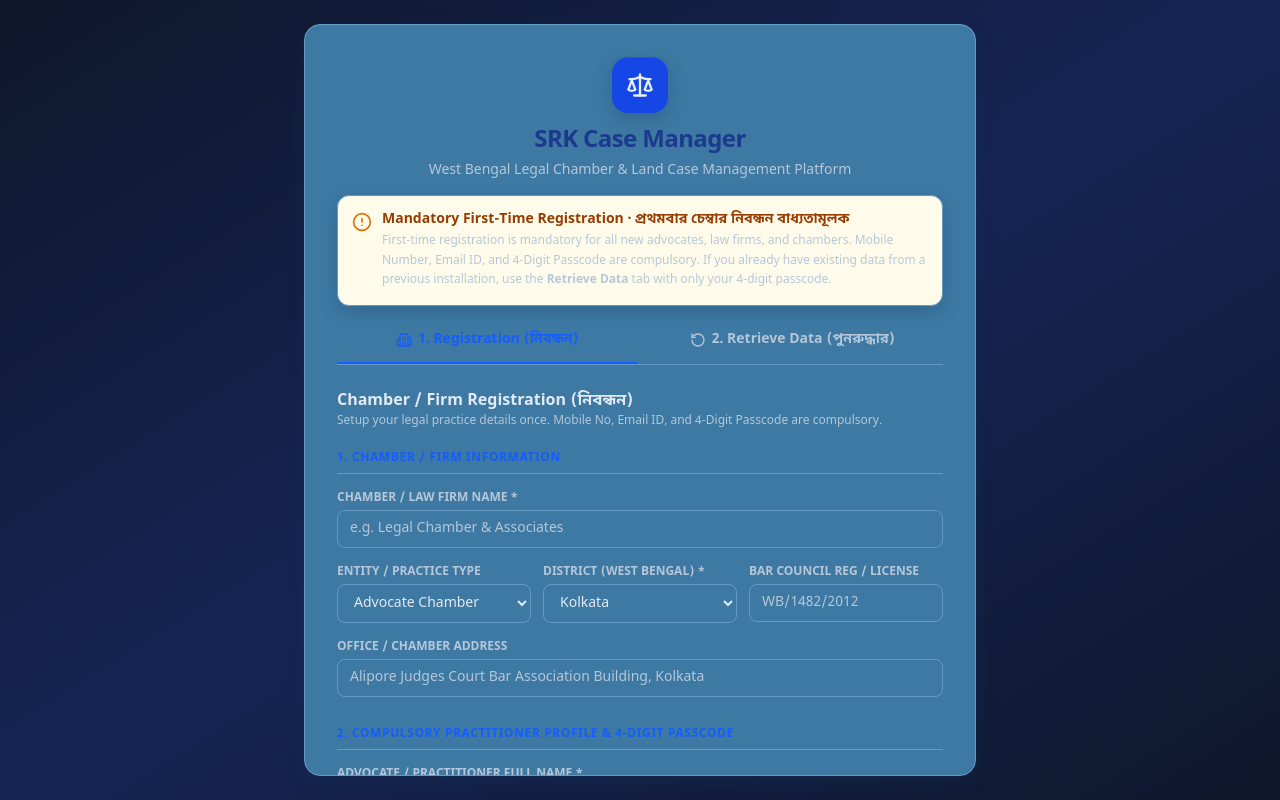
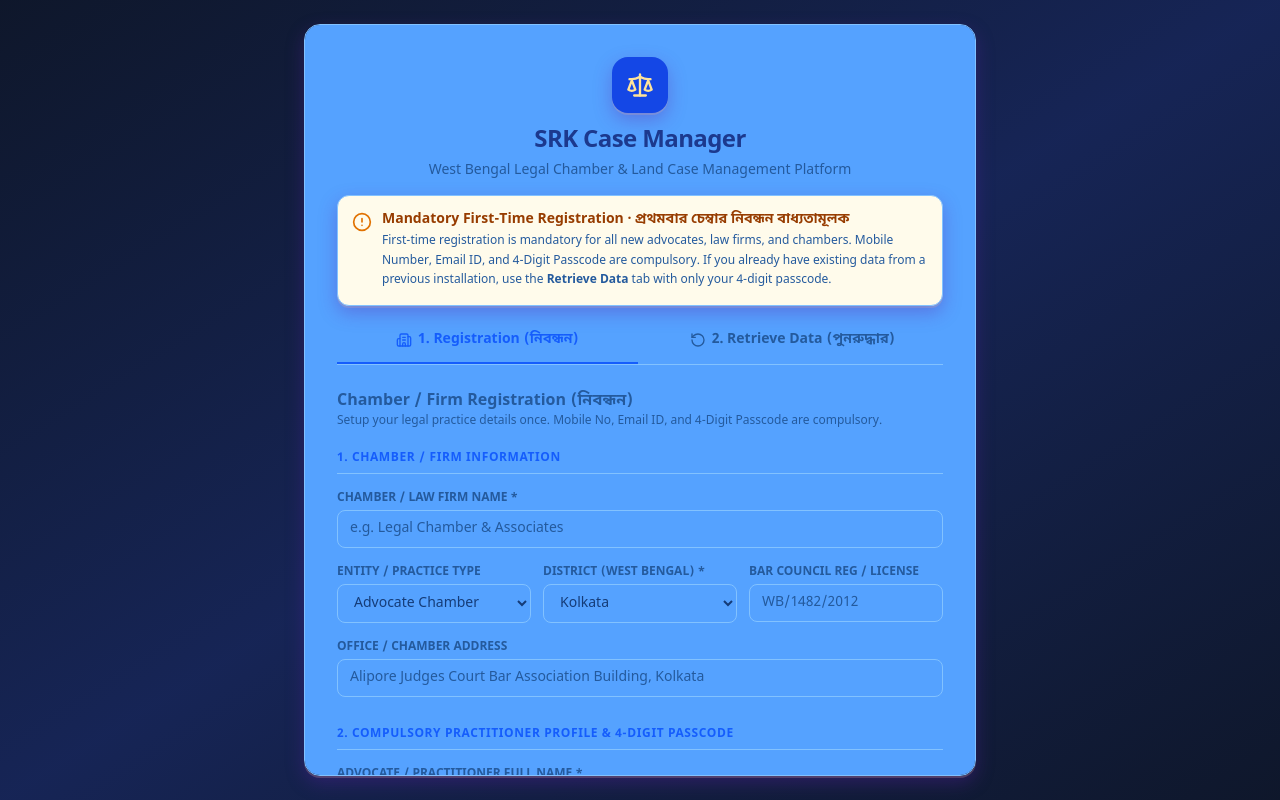
Before and after one commit to kamalgharami-netizen/SRK-Case-Manager, a React (Vite) app: page / in a window 1280 px wide. Built offline with nearby package versions, Linux system fonts and the light colour scheme.

Commit message:
Enforce bright colour-only styling across every screen

```diff
--- a/src/index.css
+++ b/src/index.css
@@ -1733,3 +1733,64 @@ body { color-scheme:dark!important; }
 #root [class*="shadow-["] {
   box-shadow:0 7px 18px var(--srk-shadow), inset 0 1px 0 rgba(164,207,239,.10)!important;
 }
+
+
+/* SRK BRIGHT-COLOUR MANDATE — global final override for every application screen.
+   Neutral black, white and grey utility colours are remapped to vivid hues.
+   This is intentionally global: dashboard, navigation, dialogs, settings, forms,
+   tables, menus, overlays, notifications and mobile navigation all inherit it. */
+:root {
+  --srk-canvas:#1769E0;
+  --srk-surface:#398BFF;
+  --srk-raised:#55A2FF;
+  --srk-header:#D92D45;
+  --srk-sidebar:#7046D8;
+  --srk-ink:#183F78;
+  --srk-muted:#285A91;
+  --srk-accent:#FFE04B;
+  --srk-accent-strong:#E56A16;
+  --srk-border:#F052AD;
+  --srk-shadow:rgba(93,35,174,.34);
+  color-scheme:light;
+}
+html.theme-navy { --srk-canvas:#1769E0; --srk-surface:#398BFF; --srk-raised:#55A2FF; --srk-header:#1257C5; --srk-sidebar:#104AAE; --srk-ink:#153C78; --srk-muted:#245A9D; --srk-accent:#FFE04B; --srk-border:#82C2FF; }
+html.theme-white { --srk-canvas:#D92D45; --srk-surface:#F04B62; --srk-raised:#FF7183; --srk-header:#C51F3A; --srk-sidebar:#AE1B36; --srk-ink:#76172C; --srk-muted:#9B263D; --srk-accent:#FFE04B; --srk-border:#FF9BA8; }
+html.theme-light { --srk-canvas:#D99A00; --srk-surface:#F4BC27; --srk-raised:#FFD45C; --srk-header:#B97F00; --srk-sidebar:#A66F00; --srk-ink:#704600; --srk-muted:#8B5A00; --srk-accent:#F052AD; --srk-border:#FFE49A; }
+html.theme-mint, html.theme-emerald { --srk-canvas:#159B55; --srk-surface:#28BD70; --srk-raised:#55D990; --srk-header:#0E8748; --srk-sidebar:#08773E; --srk-ink:#07572F; --srk-muted:#0C7040; --srk-accent:#FFE04B; --srk-border:#91EAB8; }
+html.theme-azure { --srk-canvas:#079BCB; --srk-surface:#25BCEB; --srk-raised:#55D2F5; --srk-header:#087FAE; --srk-sidebar:#076D98; --srk-ink:#07516D; --srk-muted:#096B8B; --srk-accent:#FFE04B; --srk-border:#8CE5FA; }
+html.theme-charcoal { --srk-canvas:#D83291; --srk-surface:#F052AD; --srk-raised:#FF79C4; --srk-header:#BD237C; --srk-sidebar:#A51C6B; --srk-ink:#75124A; --srk-muted:#92205F; --srk-accent:#FFE04B; --srk-border:#FFB1DE; }
+html.theme-indigo { --srk-canvas:#7046D8; --srk-surface:#936BFA; --srk-raised:#AD91FF; --srk-header:#5932BE; --srk-sidebar:#4826A7; --srk-ink:#321A78; --srk-muted:#492A91; --srk-accent:#FFE04B; --srk-border:#C4B1FF; }
+html.theme-sepia { --srk-canvas:#D96A13; --srk-surface:#F28B32; --srk-raised:#FFAA5F; --srk-header:#BB5108; --srk-sidebar:#A34406; --srk-ink:#713006; --srk-muted:#91400A; --srk-accent:#FFE04B; --srk-border:#FFC18E; }
+
+/* Every page surface and structural region */
+html, body, #root { background:var(--srk-canvas)!important; color:var(--srk-ink)!important; }
+#root .app-shell-bg, #root main { background:var(--srk-canvas)!important; color:var(--srk-ink)!important; }
+#root header, #root header.sticky { background:var(--srk-header)!important; color:#FFE49A!important; border-color:var(--srk-border)!important; }
+#root aside { background:var(--srk-sidebar)!important; color:#FFD0A3!important; border-color:var(--srk-border)!important; }
+#root :is([role="dialog"],[role="menu"],[role="listbox"],[role="alertdialog"],[data-radix-popper-content-wrapper]) {
+  color:var(--srk-ink);
+}
+#root :is(.bg-white,.bg-slate-50,.bg-slate-100,.bg-slate-200,.bg-gray-50,.bg-gray-100,.bg-gray-200,.bg-zinc-50,.bg-zinc-100,.bg-neutral-50,.bg-neutral-100,.bg-black) {
+  background-color:var(--srk-surface)!important; color:var(--srk-ink)!important;
+}
+#root [class*="bg-white"], #root [class*="bg-black"], #root [class*="bg-slate-"], #root [class*="bg-gray-"], #root [class*="bg-zinc-"], #root [class*="bg-neutral-"] {
+  background-color:var(--srk-surface)!important; color:var(--srk-ink)!important;
+}
+#root [class*="dark:bg-slate-"], #root [class*="dark:bg-gray-"], #root [class*="dark:bg-zinc-"], #root [class*="dark:bg-neutral-"] {
+  background-color:var(--srk-raised)!important;
+}
+#root :is(.text-white,.text-slate-50,.text-gray-50,.text-zinc-50,.text-neutral-50) { color:#FFE49A!important; }
+#root [class*="text-white"], #root [class*="text-slate-50"], #root [class*="text-gray-50"] { color:#FFE49A!important; }
+#root :is(.text-black,.text-slate-950,.text-slate-900,.text-slate-800,.text-slate-700,.text-gray-950,.text-gray-900,.text-gray-800,.text-zinc-950,.text-neutral-950) { color:var(--srk-ink)!important; }
+#root [class*="text-slate-"], #root [class*="text-gray-"], #root [class*="text-zinc-"], #root [class*="text-neutral-"] { color:var(--srk-muted)!important; }
+#root :is(.border-white,.border-black,.border-slate-100,.border-slate-200,.border-slate-300,.border-gray-100,.border-gray-200,.border-zinc-200,.border-neutral-200) { border-color:var(--srk-border)!important; }
+#root [class*="border-slate-"], #root [class*="border-gray-"], #root [class*="border-zinc-"], #root [class*="border-neutral-"], #root [class*="border-white"], #root [class*="border-black"] { border-color:var(--srk-border)!important; }
+#root :is(input,select,textarea) { background:var(--srk-raised)!important; color:var(--srk-ink)!important; border-color:var(--srk-border)!important; }
+#root :is(input,textarea)::placeholder { color:var(--srk-muted)!important; opacity:1; }
+#root [class*="bg-black/"], #root [class*="bg-white/"] { background-color:rgba(112,70,216,.88)!important; }
+#root :is(.shadow-xs,.shadow-2xs,.shadow-sm,.shadow-md,.shadow-lg,.shadow-xl,.shadow-2xl), #root [class*="shadow-["] {
+  box-shadow:0 7px 18px var(--srk-shadow), 0 2px 0 rgba(255,208,163,.25)!important;
+}
+#root :is(button,a,[role="button"]):focus-visible { outline:3px solid #FFE04B!important; outline-offset:2px!important; }
+#root svg { flex-shrink:0; }
+#root [class*="ring-slate-"], #root [class*="ring-gray-"] { --tw-ring-color:#FFE04B!important; }
```
